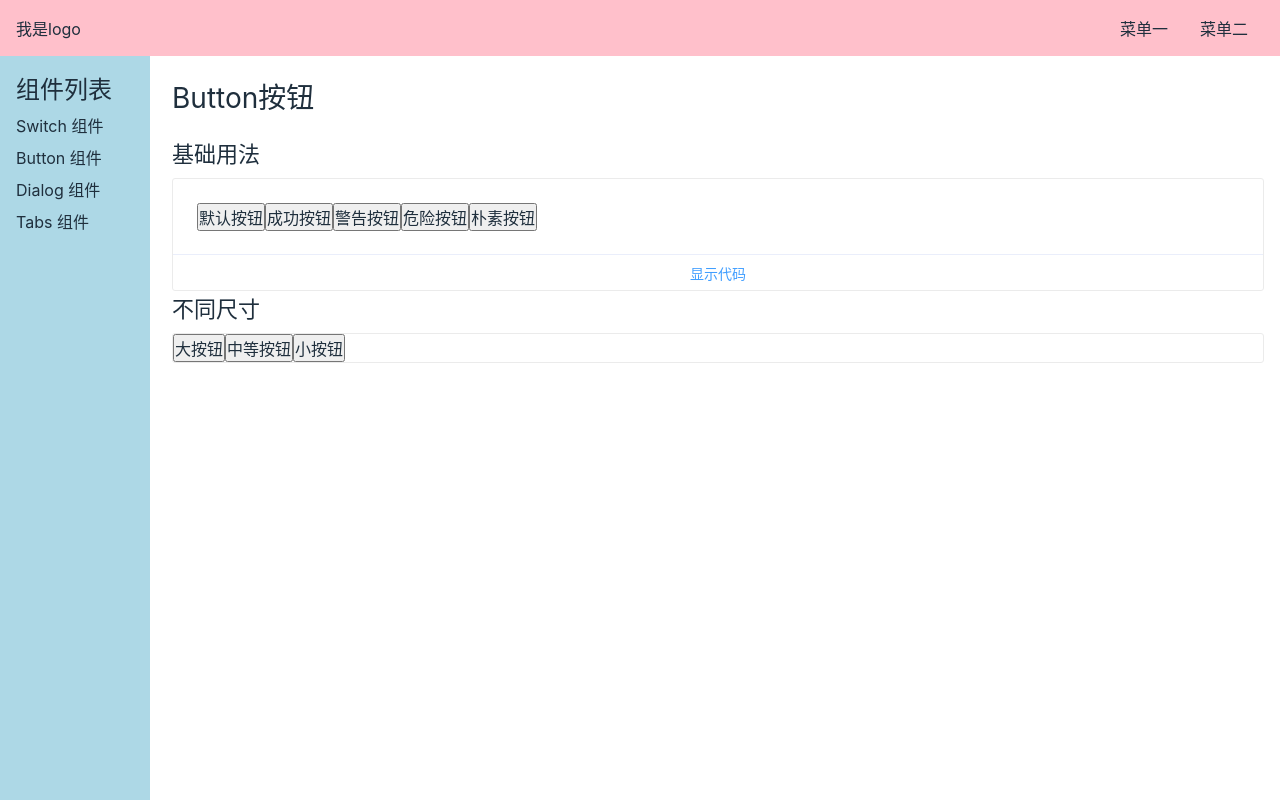
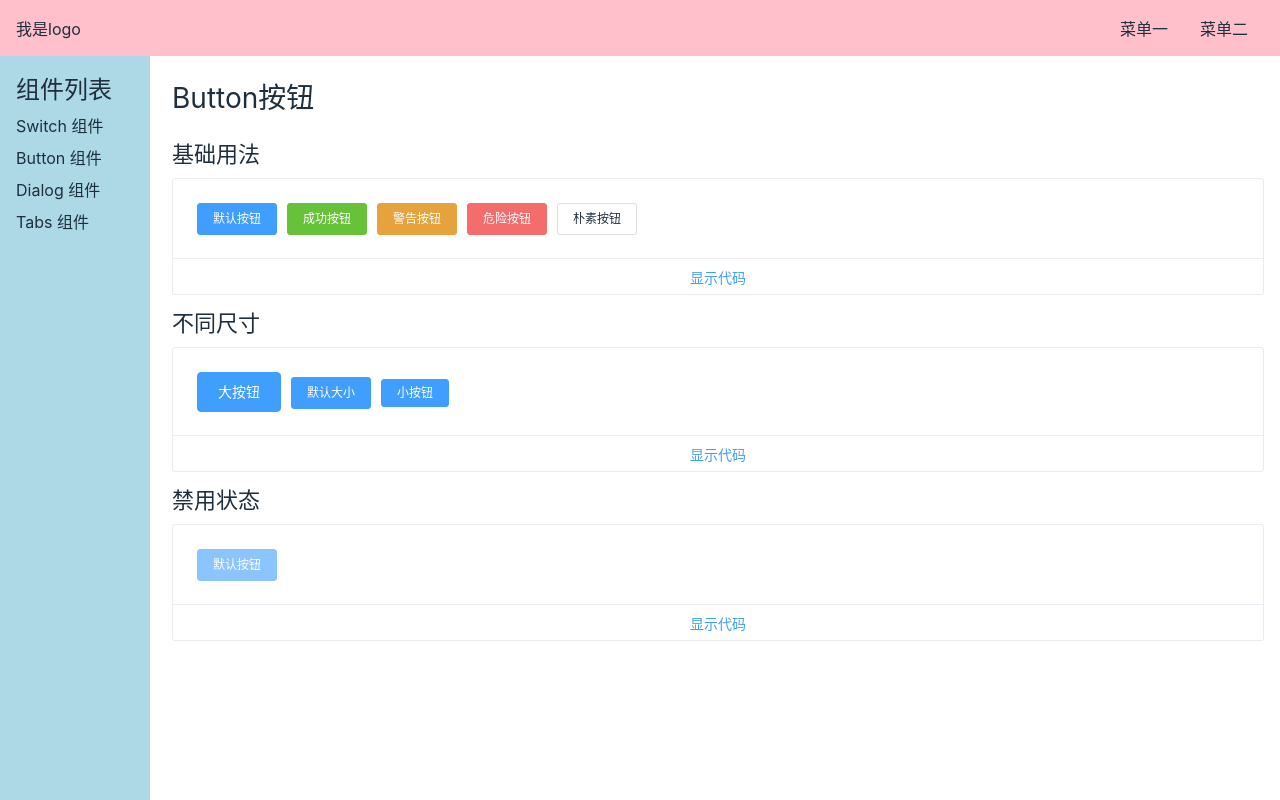
Before and after one commit to supoxiao0/s-ui, a Vue app: page /#/doc/button in a window 1280 px wide. Built offline with nearby package versions, Linux system fonts and the light colour scheme.

Commit message:
improve button

```diff
--- a/src/components/ButtonDemo.vue
+++ b/src/components/ButtonDemo.vue
@@ -5,72 +5,12 @@
     <h2>基础用法</h2>
     <div class="demo-list">
       <div class="source">
-        <Button theme="default">默认按钮</Button>
-        <Button theme="success">成功按钮</Button>
-        <Button theme="warning">警告按钮</Button>
-        <Button theme="danger">危险按钮</Button>
-        <Button theme="plain">朴素按钮</Button>
+        <Button v-for="code in themeCodeInfo.valueList" :key="code.string" :theme="code.string">{{code.name}}</Button>
       </div>
       <div v-show="themeCodeShow" class="code-ctn">
         <p class="desc">使用<code>theme</code>来定义Button的主题
         </p>
-        <code class="code">
-          <span class="code-span">
-            <span class="code-span-tag">&lt;</span>
-            <span class="code-span-name">s-button </span>
-            <span class="code-span-attr">theme=</span>
-            <span class="code-span-string">"default"</span>
-            <span class="code-span-tag">&gt;</span>
-            <span>默认按钮</span>
-            <span class="code-span-tag">&lt;</span>
-            <span class="code-span-name">/s-button</span>
-            <span class="code-span-tag">&gt;</span>
-          </span>
-          <span class="code-span">
-            <span class="code-span-tag">&lt;</span>
-            <span class="code-span-name">s-button </span>
-            <span class="code-span-attr">theme=</span>
-            <span class="code-span-string">"success"</span>
-            <span class="code-span-tag">&gt;</span>
-            <span>成功按钮</span>
-            <span class="code-span-tag">&lt;</span>
-            <span class="code-span-name">/s-button</span>
-            <span class="code-span-tag">&gt;</span>
-          </span>
-          <span class="code-span">
-            <span class="code-span-tag">&lt;</span>
-            <span class="code-span-name">s-button </span>
-            <span class="code-span-attr">theme=</span>
-            <span class="code-span-string">"warning"</span>
-            <span class="code-span-tag">&gt;</span>
-            <span>警告按钮</span>
-            <span class="code-span-tag">&lt;</span>
-            <span class="code-span-name">/s-button</span>
-            <span class="code-span-tag">&gt;</span>
-          </span>
-          <span class="code-span">
-            <span class="code-span-tag">&lt;</span>
-            <span class="code-span-name">s-button </span>
-            <span class="code-span-attr">theme=</span>
-            <span class="code-span-string">"danger"</span>
-            <span class="code-span-tag">&gt;</span>
-            <span>危险按钮</span>
-            <span class="code-span-tag">&lt;</span>
-            <span class="code-span-name">/s-button</span>
-            <span class="code-span-tag">&gt;</span>
-          </span>
-          <span class="code-span">
-            <span class="code-span-tag">&lt;</span>
-            <span class="code-span-name">s-button </span>
-            <span class="code-span-attr">theme=</span>
-            <span class="code-span-string">"plain"</span>
-            <span class="code-span-tag">&gt;</span>
-            <span>朴素按钮</span>
-            <span class="code-span-tag">&lt;</span>
-            <span class="code-span-name">/s-button</span>
-            <span class="code-span-tag">&gt;</span>
-          </span>
-        </code>
+        <CodeItem :codeInfo="themeCodeInfo" />
       </div>
       <div class="code-control" @click="toggle(1)">
         <span v-if="themeCodeShow">隐藏代码</span>
@@ -81,9 +21,35 @@
   <div class="demo-ctn">
     <h2>不同尺寸</h2>
     <div class="demo-list">
-      <Button size="big">大按钮</Button>
-      <Button size="medium">中等按钮</Button>
-      <Button size="small">小按钮</Button>
+      <div class="source">
+        <Button v-for="code in sizeCodeInfo.valueList" :key="code.string" :size="code.string">{{code.name}}</Button>
+      </div>
+      <div v-show="sizeCodeShow" class="code-ctn">
+        <p class="desc">使用<code>size</code>来定义Button的大小
+        </p>
+        <CodeItem :codeInfo="sizeCodeInfo" />
+      </div>
+      <div class="code-control" @click="toggle(2)">
+        <span v-if="sizeCodeShow">隐藏代码</span>
+        <span v-else>显示代码</span>
+      </div>
+    </div>
+  </div>
+  <div class="demo-ctn">
+    <h2>禁用状态</h2>
+    <div class="demo-list">
+      <div class="source">
+        <Button disabled>默认按钮</Button>
+      </div>
+      <div v-show="disabledCodeShow" class="code-ctn">
+        <p class="desc">使用<code>disabled</code>来定义Button是否可用，它接受一个<code>Boolean</code>值
+        </p>
+        <CodeItem :codeInfo="disabledCodeInfo" />
+      </div>
+      <div class="code-control" @click="toggle(3)">
+        <span v-if="disabledCodeShow">隐藏代码</span>
+        <span v-else>显示代码</span>
+      </div>
     </div>
   </div>
 </div>
@@ -91,29 +57,132 @@
 
 <script lang="ts">
 import Button from '../libs/Button.vue'
+import CodeItem from './CodeItem.vue'
 import {
-  ref
+  ref,
+  reactive
 } from 'vue'
 export default {
   components: {
-    Button
+    Button,
+    CodeItem
   },
   setup() {
+    // 管理显示和隐藏
+    const {
+      themeCodeShow,
+      sizeCodeShow,
+      disabledCodeShow,
+      toggle
+    } = handleCodeShow()
+    // 初始化数据
+    const {
+      sizeCodeInfo,
+      themeCodeInfo,
+      disabledCodeInfo
+    } = initData()
+
+    const onClick = () => {
+      console.log('hi')
+    }
+    return {
+      onClick,
+      themeCodeShow,
+      sizeCodeShow,
+      disabledCodeShow,
+      sizeCodeInfo,
+      themeCodeInfo,
+      disabledCodeInfo,
+      toggle
+    }
+  },
+}
+
+function handleCodeShow() {
   const themeCodeShow = ref(false)
+  const sizeCodeShow = ref(false)
+  const disabledCodeShow = ref(false)
   const toggle = (type) => {
     switch (type) {
       case 1:
         themeCodeShow.value = !themeCodeShow.value
-          break;
+        break
+      case 2:
+        sizeCodeShow.value = !sizeCodeShow.value
+        break
+      case 3:
+        disabledCodeShow.value = !disabledCodeShow.value
+        break
     }
   }
   return {
     themeCodeShow,
+    sizeCodeShow,
+    disabledCodeShow,
     toggle
   }
+}
+
+function initData() {
+  const themeCodeInfo = reactive({
+    tag: 's-button',
+    attr: 'theme',
+    valueList: [{
+        name: '默认按钮',
+        string: 'default'
+      },
+      {
+        name: '成功按钮',
+        string: 'success'
+      },
+      {
+        name: '警告按钮',
+        string: 'warning'
+      },
+      {
+        name: '危险按钮',
+        string: 'danger'
+      },
+      {
+        name: '朴素按钮',
+        string: 'plain'
+      }
+    ]
+  })
+  const sizeCodeInfo = reactive({
+    tag: 's-button',
+    attr: 'size',
+    valueList: [{
+        name: '大按钮',
+        string: 'big'
+      },
+      {
+        name: '默认大小',
+        string: 'medium'
+      },
+      {
+        name: '小按钮',
+        string: 'small'
+      }
+    ]
+  })
+  const disabledCodeInfo = reactive({
+    tag: 's-button',
+    attr: 'disabled',
+    valueList: [{
+      name: '默认按钮'
+    }]
+  })
+  return {
+    sizeCodeInfo,
+    themeCodeInfo,
+    disabledCodeInfo
   }
 }
 </script>
 
 <style lang="scss" scoped>
+button {
+  margin-right: 10px;
+}
 </style>
--- /dev/null
+++ b/src/components/CodeItem.vue
@@ -0,0 +1,28 @@
+<template>
+<code class="code">
+  <span v-for="code in codeInfo.valueList" :key="code.string" class="code-span">
+    <span class="code-span-tag">&lt;</span>
+    <span class="code-span-name">{{codeInfo.tag}}&nbsp;</span>
+    <span class="code-span-attr">{{codeInfo.attr}}<i v-if="code.string">=</i></span>
+    <span v-if="code.string" class="code-span-string">"{{code.string}}"</span>
+    <span class="code-span-tag">&gt;</span>
+    <span>{{code.name}}</span>
+    <span class="code-span-tag">&lt;</span>
+    <span class="code-span-name">/{{codeInfo.tag}}</span>
+    <span class="code-span-tag">&gt;</span>
+  </span>
+</code>
+</template>
+
+<script lang="ts">
+export default {
+  props: {
+    codeInfo: {
+      type: Object,
+      default () {
+        return {}
+      }
+    }
+  }
+}
+</script>
--- a/src/index.scss
+++ b/src/index.scss
@@ -36,6 +36,7 @@ body {
   >h2 {
     font-size: 22px;
     margin-bottom: 10px;
+    margin-top: 10px;
   }
   >.demo-list {
     border: 1px solid #ebebeb;
--- a/src/libs/Button.vue
+++ b/src/libs/Button.vue
@@ -1,5 +1,5 @@
 <template>
-<button class="s-button" :class="buttonClass">
+<button class="s-button" :disabled="disabled" :class="buttonClass">
   <slot />
 </button>
 </template>
@@ -17,15 +17,24 @@ export default {
     theme: {
       type: String,
       default: 'default'
+    },
+    disabled: {
+      type: Boolean,
+      default: false
     }
   },
   setup(props, context) {
     const {
       size,
-      theme
+      theme,
+      disabled
     } = props
     const buttonClass = computed(() => {
-      return `s-button-${size} s-button-${theme}`
+      return {
+        [`s-button-size-${size}`]: theme,
+        [`s-button-theme-${theme}`]: size,
+        [`s-button-disabled`]: disabled
+      }
     })
     return {
       buttonClass
@@ -35,5 +44,65 @@ export default {
 </script>
 
 <style lang="scss">
+.s-button {
+  display: inline-block;
+  white-space: nowrap;
+  outline: none;
+  text-align: center;
+  line-height: 1;
+  cursor: pointer;
+  transition: .1s;
+  border: 1px solid #dcdfe6;
+  font-size: 14px;
+  border-radius: 4px;
 
+  &.s-button-theme-default {
+    color: #fff;
+    background-color: #409eff;
+    border-color: #409eff;
+  }
+
+  &.s-button-theme-success {
+    color: #fff;
+    background-color: #67c23a;
+    border-color: #67c23a;
+  }
+
+  &.s-button-theme-warning {
+    color: #fff;
+    background-color: #e6a23c;
+    border-color: #e6a23c;
+  }
+
+  &.s-button-theme-danger {
+    color: #fff;
+    background-color: #f56c6c;
+    border-color: #f56c6c;
+  }
+
+  &.s-button-theme-plain {
+    background-color: #fff;
+  }
+
+  &.s-button-size-big {
+    padding: 12px 20px;
+  }
+
+  &.s-button-size-medium {
+    padding: 9px 15px;
+    font-size: 12px;
+    border-radius: 3px;
+  }
+
+  &.s-button-size-small {
+    padding: 7px 15px;
+    font-size: 12px;
+    border-radius: 3px;
+  }
+
+  &.s-button-disabled {
+    opacity: .6;
+    cursor: default;
+  }
+}
 </style>
```
Lines whose indentation alone changed are shown as unchanged.
